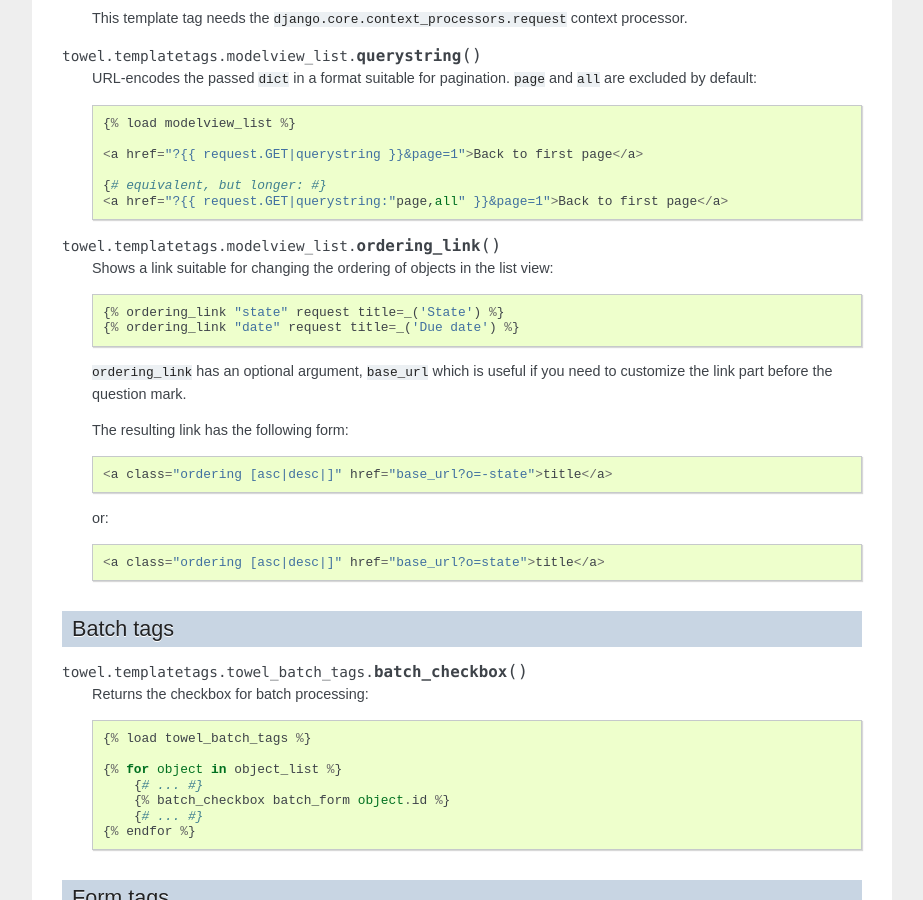
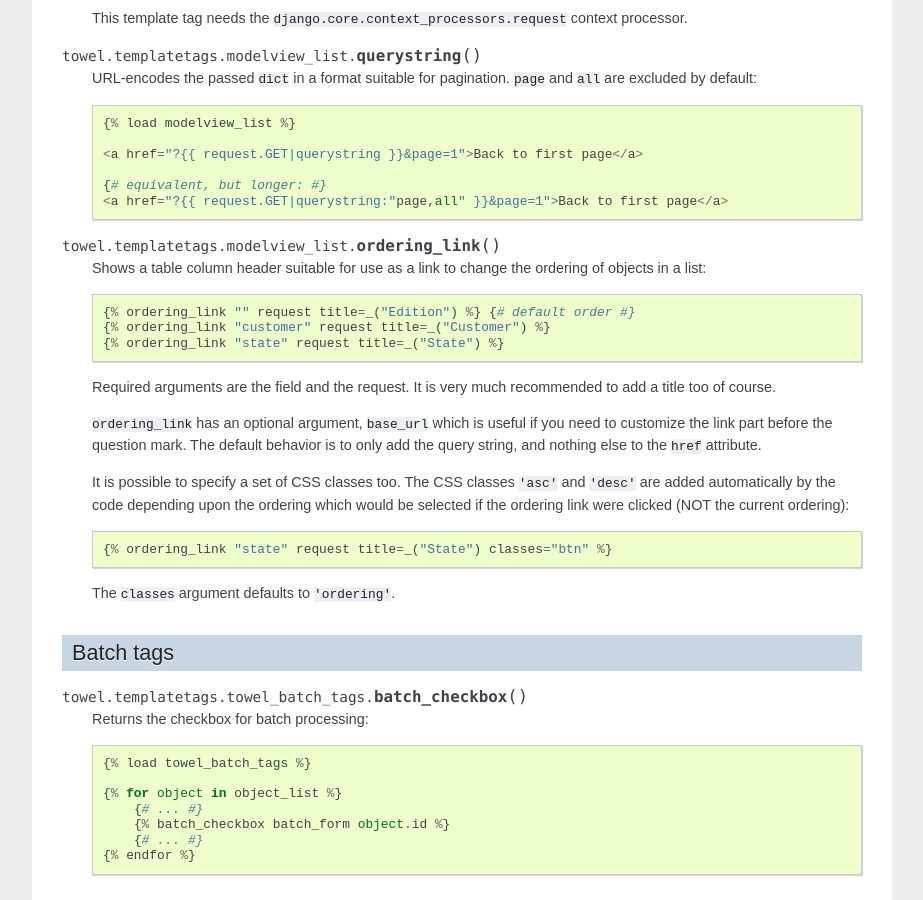
Before and after one commit to matthiask/towel, a Sphinx documentation site: the page built from docs/templatetags.rst, in a window 1280 px wide and 900 px high, scrolled down 1079 px. Shown: the whole window, without its empty margins (198-1121 px from the left). Built offline with Sphinx 7.4.7, drawn with Linux system fonts in a browser that asks for light colours.

Commit message:
ordering_link: Allow specifying the CSS classes used

```diff
--- a/docs/templatetags.rst
+++ b/docs/templatetags.rst
@@ -90,23 +90,29 @@ ModelView list tags
 
 .. function:: ordering_link
 
-   Shows a link suitable for changing the ordering of objects in the
-   list view::
+   Shows a table column header suitable for use as a link to change the
+   ordering of objects in a list::
 
-       {% ordering_link "state" request title=_('State') %}
-       {% ordering_link "date" request title=_('Due date') %}
+       {% ordering_link "" request title=_("Edition") %} {# default order #}
+       {% ordering_link "customer" request title=_("Customer") %}
+       {% ordering_link "state" request title=_("State") %}
+
+   Required arguments are the field and the request. It is very much
+   recommended to add a title too of course.
 
    ``ordering_link`` has an optional argument, ``base_url`` which is
    useful if you need to customize the link part before the question
-   mark.
+   mark. The default behavior is to only add the query string, and nothing
+   else to the ``href`` attribute.
 
-   The resulting link has the following form::
+   It is possible to specify a set of CSS classes too. The CSS classes
+   ``'asc'`` and ``'desc'`` are added automatically by the code depending
+   upon the ordering which would be selected if the ordering link were
+   clicked (NOT the current ordering)::
 
-       <a class="ordering [asc|desc|]" href="base_url?o=-state">title</a>
+       {% ordering_link "state" request title=_("State") classes="btn" %}
 
-   or::
-
-       <a class="ordering [asc|desc|]" href="base_url?o=state">title</a>
+   The ``classes`` argument defaults to ``'ordering'``.
 
 
 Batch tags
```
Also changed, not shown: 1 other file.
